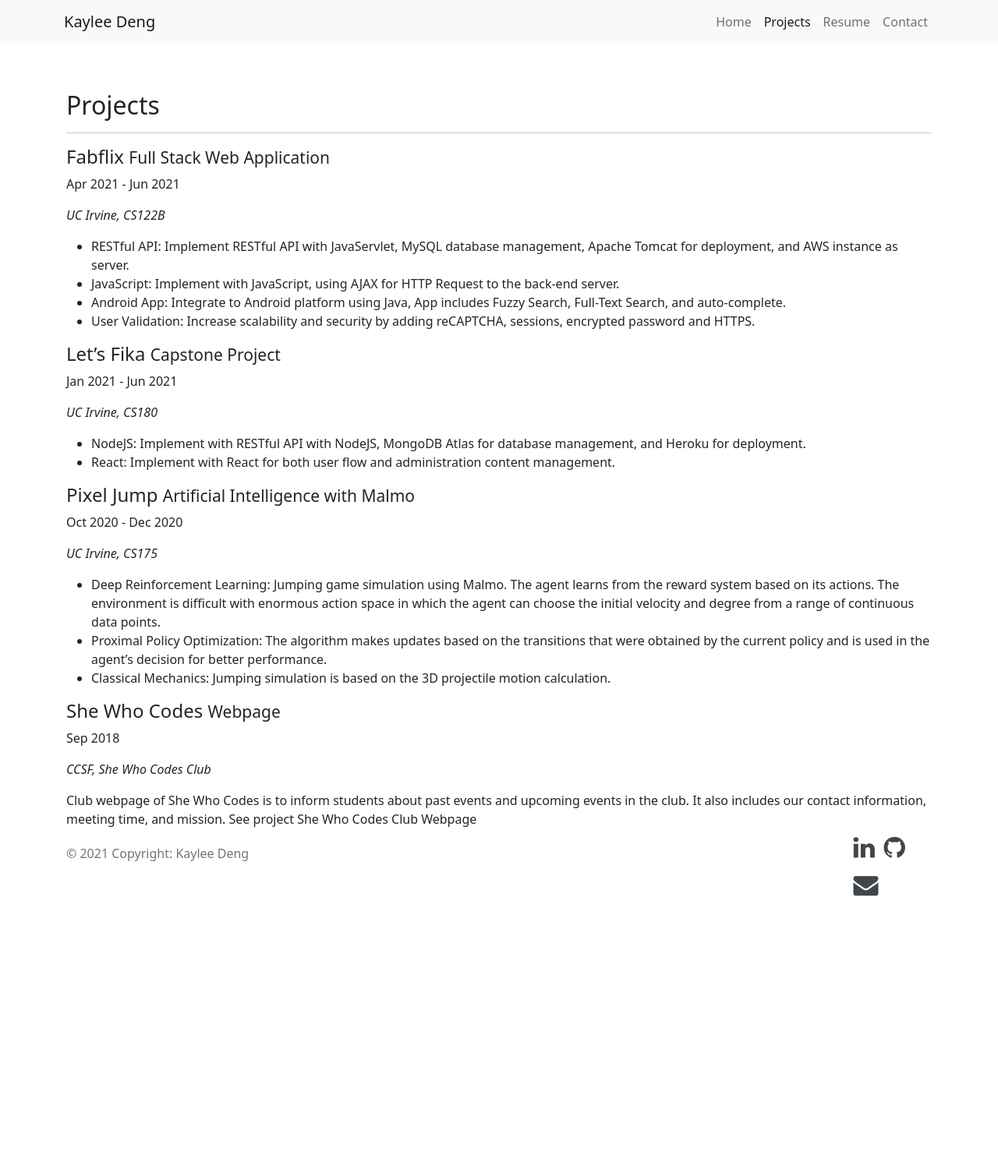
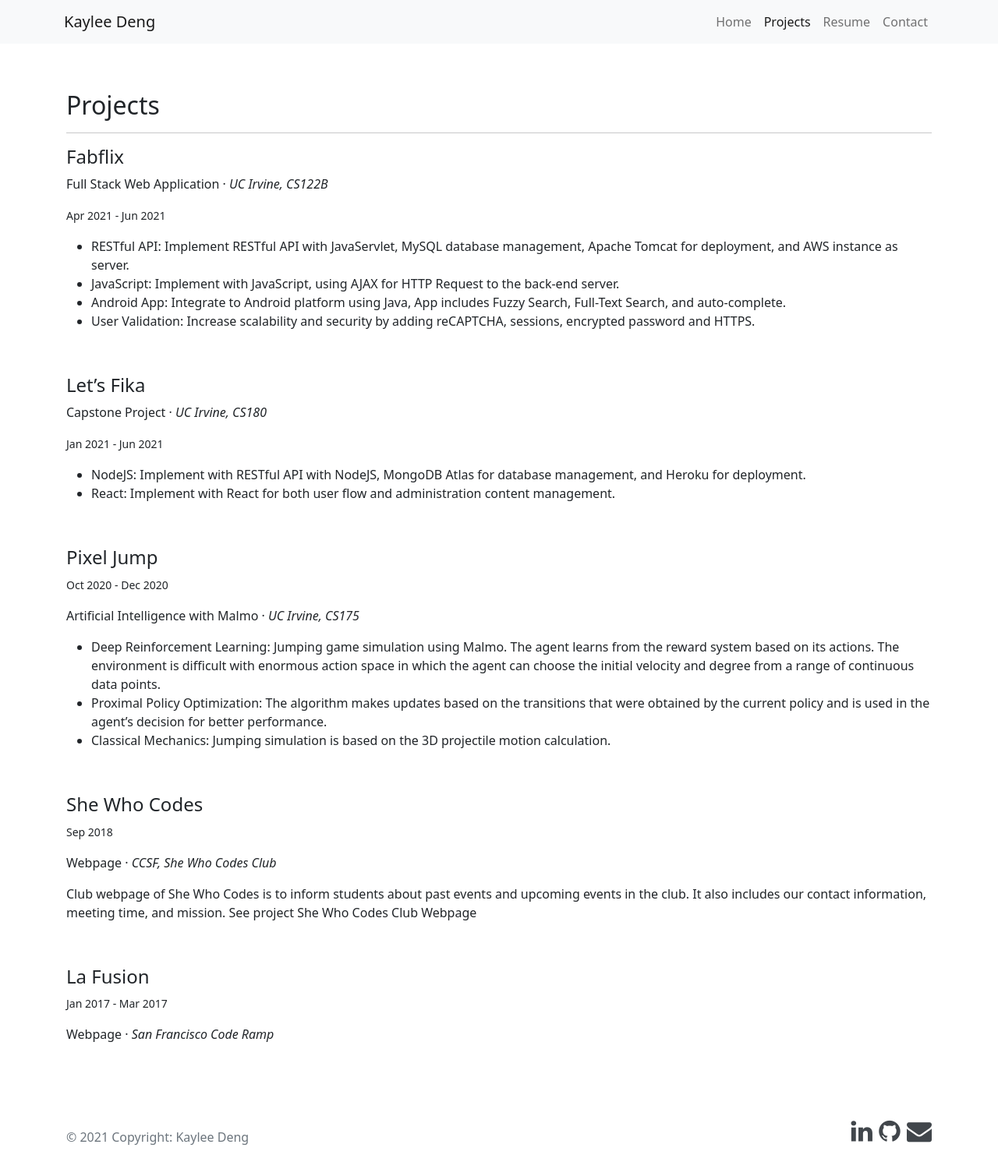
Before and after one commit to bikaylee/Portfolio, a Jekyll site: the page built from project.md, in a window 1280 px wide. Shown: the whole page at 78% size. Built offline with Jekyll 4.4.1, drawn with Linux system fonts in a browser that asks for light colours; before the commit the page ends 1159 px from its top, so only the background shows below that.

Commit message:
reformat

```diff
--- a/_layouts/default.html
+++ b/_layouts/default.html
@@ -83,6 +83,8 @@
 
     </div><!-- /.container -->
 
+    <br><br><br>
+
     <footer class="footer bg-faded mt-auto" style="background-color: transparent">
       <div class="container">
         <div class="row">
--- a/css/custom.css
+++ b/css/custom.css
@@ -56,5 +56,4 @@ code {
 
 .social-icons i {
   color: #41464b;
-  margin-left: 3%;
 }
--- a/project.md
+++ b/project.md
@@ -7,11 +7,11 @@ title: Project
 
 ---
 
-#### Fabflix <small>Full Stack Web Application</small>
+#### Fabflix
 
-Apr 2021 - Jun 2021
+Full Stack Web Application &middot; _UC Irvine, CS122B_
 
-_UC Irvine, CS122B_
+<small>Apr 2021 - Jun 2021</small>
 
 - RESTful API: Implement RESTful API with JavaServlet, MySQL database management, Apache Tomcat for deployment, and AWS instance as server.
 - JavaScript: Implement with JavaScript, using AJAX for HTTP Request to the back-end server.
@@ -19,30 +19,44 @@ _UC Irvine, CS122B_
   auto-complete.
 - User Validation: Increase scalability and security by adding reCAPTCHA, sessions, encrypted password and HTTPS.
 
-#### Let’s Fika <small> Capstone Project </small>
+<br>
 
-Jan 2021 - Jun 2021
+#### Let’s Fika
 
-_UC Irvine, CS180_
+Capstone Project &middot; _UC Irvine, CS180_
+
+<small>Jan 2021 - Jun 2021</small>
 
 - NodeJS: Implement with RESTful API with NodeJS, MongoDB Atlas for database management, and Heroku for deployment.
 - React: Implement with React for both user flow and administration content management.
 
-#### Pixel Jump <small>Artificial Intelligence with Malmo</small>
+<br>
 
-Oct 2020 - Dec 2020
+#### Pixel Jump
 
-_UC Irvine, CS175_
+<small>Oct 2020 - Dec 2020</small>
+
+Artificial Intelligence with Malmo &middot; _UC Irvine, CS175_
 
 - Deep Reinforcement Learning: Jumping game simulation using Malmo. The agent learns from the reward system based on its actions. The environment is difficult with enormous action space in which the agent can choose the initial velocity and degree from a range of continuous data points.
 - Proximal Policy Optimization: The algorithm makes updates based on the transitions that were obtained by the current policy and is used in the agent’s decision for better performance.
 - Classical Mechanics: Jumping simulation is based on the 3D projectile motion calculation.
 
-#### She Who Codes <small>Webpage</small>
+<br>
 
-Sep 2018
+#### She Who Codes
 
-_CCSF, She Who Codes Club_
+<small>Sep 2018</small>
+
+Webpage &middot; _CCSF, She Who Codes Club_
 
 Club webpage of She Who Codes is to inform students about past events and upcoming events in the club. It also includes our contact information, meeting time, and mission.
 See project She Who Codes Club Webpage
+
+<br>
+
+#### La Fusion
+
+<small>Jan 2017 - Mar 2017</small>
+
+Webpage &middot; _San Francisco Code Ramp_
```
Also changed, not shown: index.md (+20 -6 lines).
